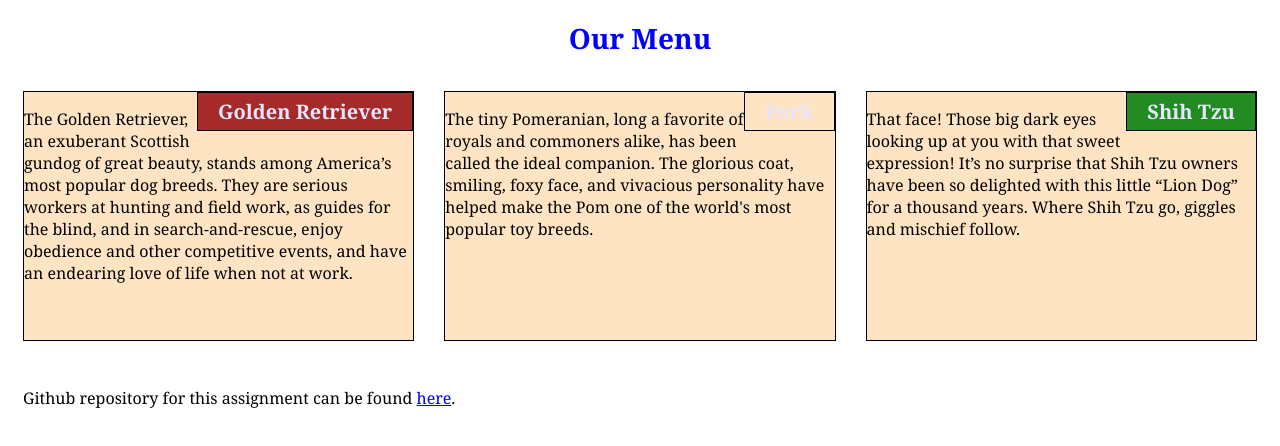
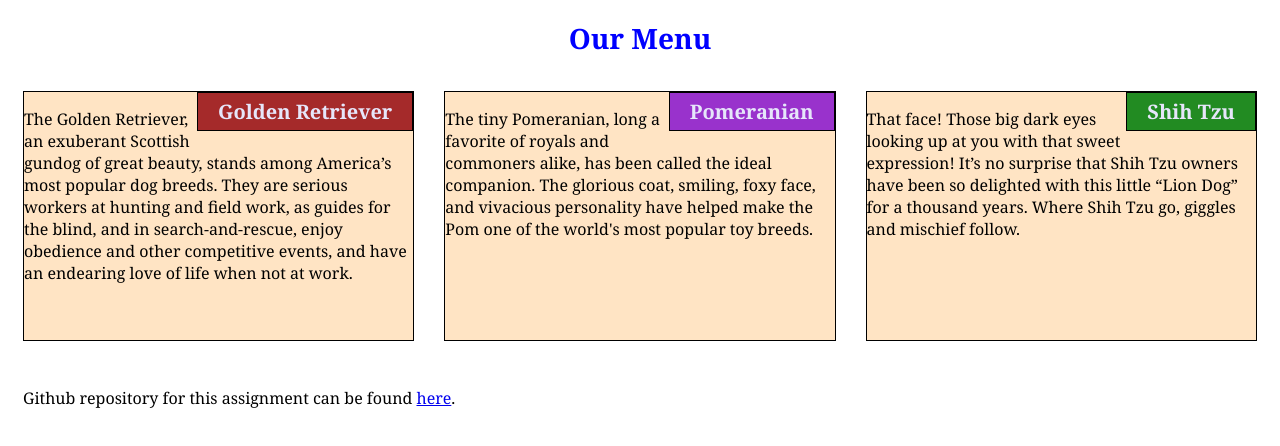
Before and after one commit to varshini2/module2-solution, a plain HTML site: page index.html in a window 1280 px wide. Drawn offline with Linux system fonts and the light colour scheme.

Commit message:
Update index.html

```diff
--- a/index.html
+++ b/index.html
@@ -25,7 +25,7 @@
 
     <div class="col-lg-4 col-md-6 col-sm-12">
         <section>
-            <h2 id="Pomeranian">Pork</h2>
+            <h2 id="pork">Pomeranian</h2>
             <p>The tiny Pomeranian, long a favorite of royals and commoners alike, has been called the ideal companion. The glorious coat, smiling, foxy face, and vivacious personality have helped make the Pom one of the world's most popular toy breeds.
 
             </p>
```
